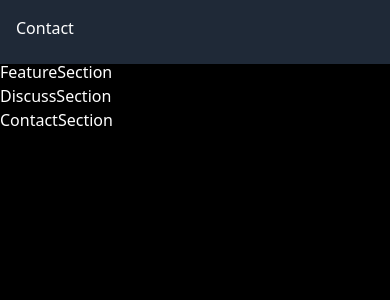
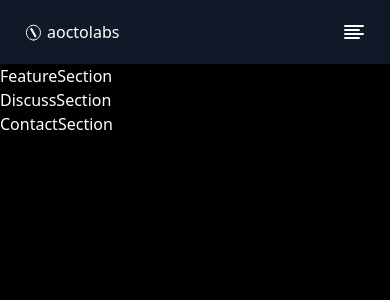
Before and after one commit to sudosuanjal/actolabs, a React (Vite) app: page / in a window 390 px wide. Shown: the top 300 px of the page. Built offline with nearby package versions, Linux system fonts and the light colour scheme.

Commit message:
fixed bugs in desktop view

```diff
--- a/src/assets/Image.jsx
+++ b/src/assets/Logo.jsx
@@ -1,6 +1,6 @@
 import React from "react";
 
-export default function Image(){
+export default function Logo(){
     return(
         <svg width="19" height="19" viewBox="0 0 17 19" fill="none" xmlns="http://www.w3.org/2000/svg">
             <g id="aperture">
--- a/src/components/sections/ HeroSection.jsx
+++ b/src/components/sections/ HeroSection.jsx
@@ -1,5 +1,5 @@
 import React, {useState} from "react";
-import Image from "../../assets/Image";
+import Logo from "../../assets/Logo";
 import HamburgerMenu from "../../assets/HamburgerMenu";
 
 
@@ -7,69 +7,91 @@ const HeroSection = () => {
 
   const [isOpen, setIsOpen] = useState(false);
 
-  const toggleMenu = () => setIsOpen(!isOpen);
+  const toggleMenu = () => {
+    console.log("clicked!");
+    return !setIsOpen;
+  }
 
   return (
-    // <header className="bg-gray-900 h-16 flex items-center justify-center">
-    //   <div className="bg-black-300 h-12 flex items-center justify-between w-screen mx-6">
-    //     <div className="bg-black-300 flex items-center h-full">
-    //       <Image/>
-    //       <p className="ml-1 bg-black-300 ">aocto labs</p>
-    //     </div>
-    //     <div>
-    //       <HamburgerMenu/>
-    //     </div>
+    <header className="bg-gray-900 h-16 flex items-center justify-center">
+      <div className="h-12 flex items-center justify-between w-screen mx-6">
+        <div className="flex items-center h-full">
+          <Logo/>
+          <p className="ml-1 ">aoctolabs</p>
+        </div>
+
+        {/* desktop view */}
+        <div className="hidden md:flex md:space-x-9 px-4">
+          <a href="#services" className="hover:text-gray-400">Services</a>
+          <a href="#pricing" className="hover:text-gray-400">Pricing</a>
+          <a href="#howItWorks" className="hover:text-gray-400">How it Works</a>
+          <a href="#client" className="hover:text-gray-400">Clients</a>
+          <a href="#team" className="hover:text-gray-400">Team</a>
+        </div>
+        <div className="hidden md:flex space-x-3 mr-3">
+          <button>
+            <a href="#login" className="hover:text-gray-400">Login</a>
+          </button>
+          <button className="border border-white h-9 px-2.5 rounded-3xl hover:text-gray-400">
+            <a href="#contact" className="">Contact Us</a>
+          </button>
+        </div>
+
+        {/* mobile view */}
+        <button className="md:hidden" onClick={toggleMenu}>
+          <HamburgerMenu/>
+        </button>
+      </div>
+    </header>
+
+    // <header className="bg-gray-800 text-white p-4">
+    //   <div className="container mx-auto flex items-center justify-between">
+    //     {/* Logo */}
+    //     <div className="text-xl font-bold text-white">Logo</div>
+
+    //     {/* Desktop Navigation */}
+    //     <nav className="hidden md:flex space-x-4">
+    //       <a href="#home" className="hover:text-gray-400">Home</a>
+    //       <a href="#about" className="hover:text-gray-400">About</a>
+    //       <a href="#services" className="hover:text-gray-400">Services</a>
+    //       <a href="#contact" className="hover:text-gray-400">Contact</a>
+    //     </nav>
+
+    //     {/* Hamburger Menu */}
+    //     <button
+    //       className="md:hidden flex items-center"
+    //       onClick={toggleMenu}
+    //       aria-label="Toggle menu"
+    //     >
+    //       <svg
+    //         className="w-6 h-6"
+    //         fill="none"
+    //         stroke="currentColor"
+    //         viewBox="0 0 24 24"
+    //         xmlns="http://www.w3.org/2000/svg"
+    //       >
+    //         <path
+    //           strokeLinecap="round"
+    //           strokeLinejoin="round"
+    //           strokeWidth="2"
+    //           d="M4 6h16M4 12h16m-7 6h7"
+    //         />
+    //       </svg>
+    //     </button>
+    //   </div>
+
+    //   {/* Mobile Navigation */}
+    //   <div
+    //     className={`md:hidden absolute top-16 left-0 w-full bg-gray-800 text-white p-4 transition-transform ${isOpen ? 'transform translate-y-0' : 'transform -translate-y-full'}`}
+    //   >
+    //     <nav>
+    //       <a href="#home" className="block py-2 hover:bg-gray-700">Home</a>
+    //       <a href="#about" className="block py-2 hover:bg-gray-700">About</a>
+    //       <a href="#services" className="block py-2 hover:bg-gray-700">Services</a>
+    //       <a href="#contact" className="block py-2 hover:bg-gray-700">Contact</a>
+    //     </nav>
     //   </div>
     // </header>
-
-    <header className="bg-gray-800 text-white p-4">
-      <div className="container mx-auto flex items-center justify-between">
-        {/* Logo */}
-        <div className="text-xl font-bold text-white">Logo</div>
-
-        {/* Desktop Navigation */}
-        <nav className="hidden md:flex space-x-4">
-          <a href="#home" className="hover:text-gray-400">Home</a>
-          <a href="#about" className="hover:text-gray-400">About</a>
-          <a href="#services" className="hover:text-gray-400">Services</a>
-          <a href="#contact" className="hover:text-gray-400">Contact</a>
-        </nav>
-
-        {/* Hamburger Menu */}
-        <button
-          className="md:hidden flex items-center"
-          onClick={toggleMenu}
-          aria-label="Toggle menu"
-        >
-          <svg
-            className="w-6 h-6"
-            fill="none"
-            stroke="currentColor"
-            viewBox="0 0 24 24"
-            xmlns="http://www.w3.org/2000/svg"
-          >
-            <path
-              strokeLinecap="round"
-              strokeLinejoin="round"
-              strokeWidth="2"
-              d="M4 6h16M4 12h16m-7 6h7"
-            />
-          </svg>
-        </button>
-      </div>
-
-      {/* Mobile Navigation */}
-      <div
-        className={`md:hidden absolute top-16 left-0 w-full bg-gray-800 text-white p-4 transition-transform ${isOpen ? 'transform translate-y-0' : 'transform -translate-y-full'}`}
-      >
-        <nav>
-          <a href="#home" className="block py-2 hover:bg-gray-700">Home</a>
-          <a href="#about" className="block py-2 hover:bg-gray-700">About</a>
-          <a href="#services" className="block py-2 hover:bg-gray-700">Services</a>
-          <a href="#contact" className="block py-2 hover:bg-gray-700">Contact</a>
-        </nav>
-      </div>
-    </header>
   );
 };
 
```
